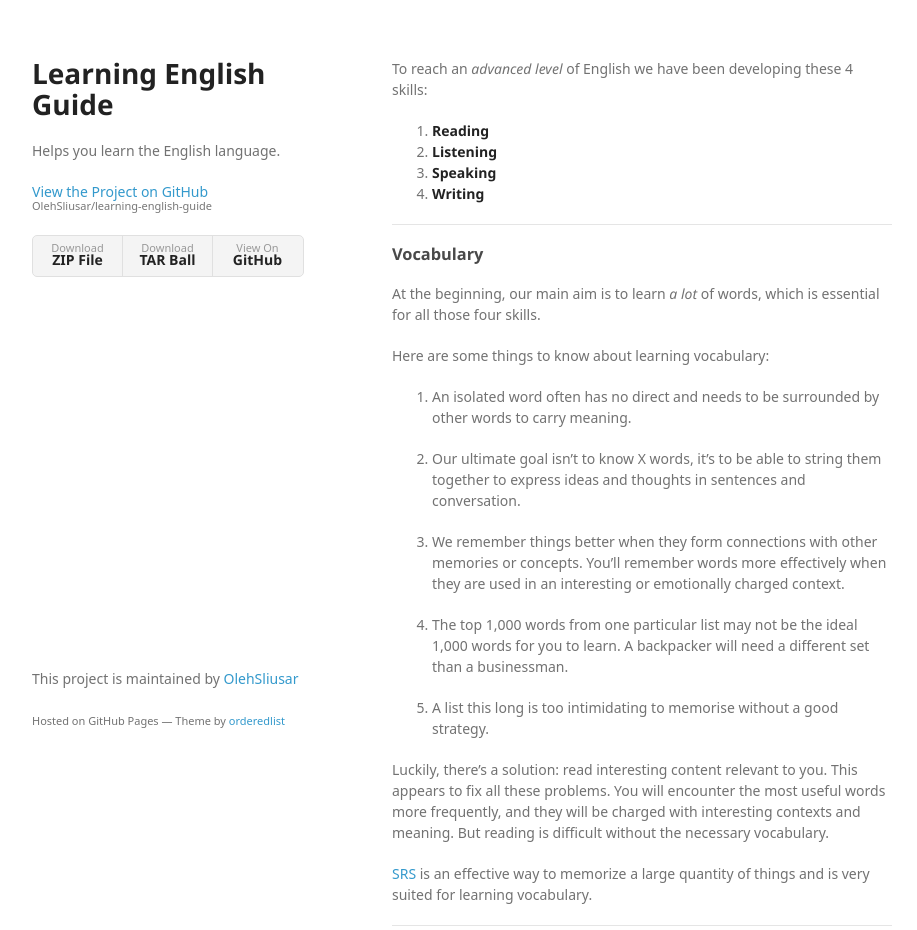
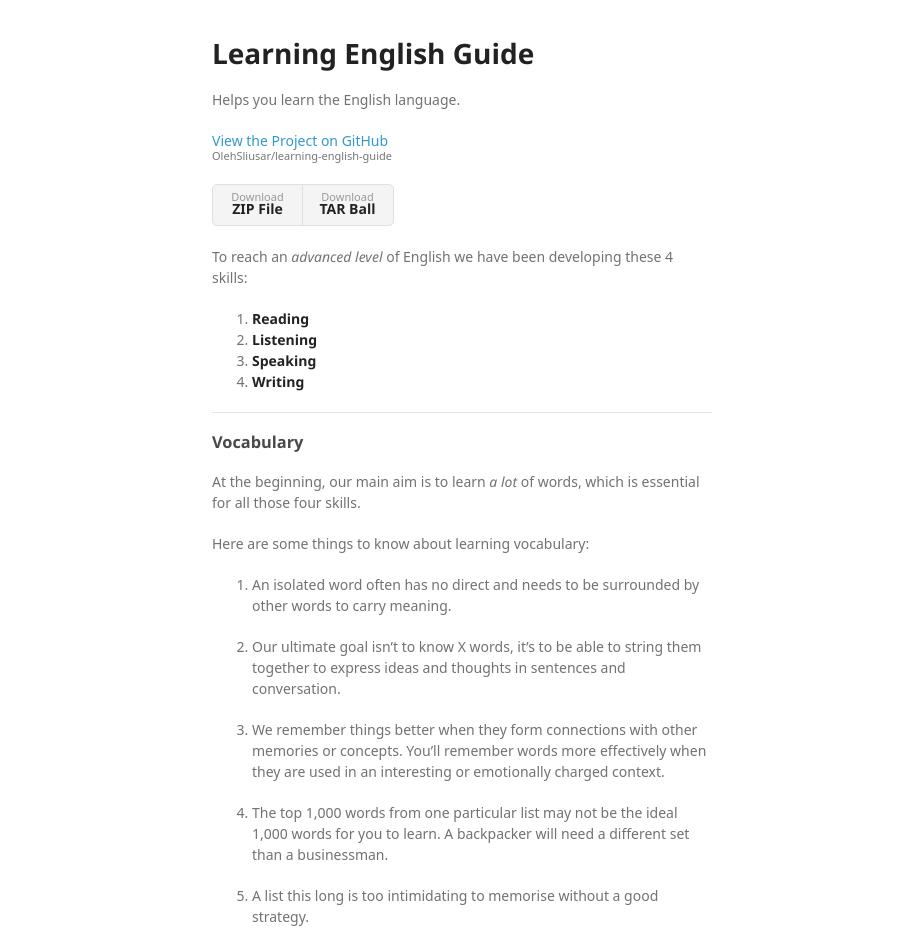
Before and after one commit to OlegSliusar/learning-english-guide, a plain HTML site: page index.html in a window 1280 px wide. Shown: the top 930 px of the page, without its empty margins (178-1095 px from the left). Drawn offline with Linux system fonts and the light colour scheme; a web font is replaced by a local one.

Commit message:
Style page

```diff
--- a/index.html
+++ b/index.html
@@ -24,7 +24,6 @@
         <ul>
           <li><a href="https://github.com/OlehSliusar/learning-english-guide/zipball/master">Download <strong>ZIP File</strong></a></li>
           <li><a href="https://github.com/OlehSliusar/learning-english-guide/tarball/master">Download <strong>TAR Ball</strong></a></li>
-          <li><a href="https://github.com/OlehSliusar/learning-english-guide">View On <strong>GitHub</strong></a></li>
         </ul>
       </header>
       <section>
@@ -115,8 +114,7 @@
 <p>To the extent possible under law, <a href="http://olehsliusar.com">Oleh Sliusar</a> has waived all copyright and related or neighboring rights to this work.</p>
       </section>
       <footer>
-        <p>This project is maintained by <a href="https://github.com/OlehSliusar">OlehSliusar</a></p>
-        <p><small>Hosted on GitHub Pages &mdash; Theme by <a href="https://github.com/orderedlist">orderedlist</a></small></p>
+        <p>This project is maintained by <a href="https://olehsliusar.com">Oleh Sliusar</a></p>
       </footer>
     </div>
     <script src="javascripts/scale.fix.js"></script>
--- a/stylesheets/styles.css
+++ b/stylesheets/styles.css
@@ -56,7 +56,7 @@
 
 body {
   background-color: #fff;
-  padding:50px;
+  padding:30px;
   font: 14px/1.5 "Noto Sans", "Helvetica Neue", Helvetica, Arial, sans-serif;
   color:#727272;
   font-weight:400;
@@ -108,7 +108,7 @@ a:hover small {
 }
 
 .wrapper {
-  width:860px;
+  width:500px;
   margin:0 auto;
 }
 
@@ -158,9 +158,6 @@ img {
 }
 
 header {
-  width:270px;
-  float:left;
-  position:fixed;
   -webkit-font-smoothing:subpixel-antialiased;
 }
 
@@ -171,7 +168,7 @@ header ul {
   background: #f4f4f4;
   border-radius:5px;
   border:1px solid #e0e0e0;
-  width:270px;
+  width:180px;
 }
 
 header li {
@@ -212,7 +209,7 @@ strong {
   font-weight:700;
 }
 
-header ul li + li + li {
+header ul li + li {
   border-right:none;
   width:89px;
 }
@@ -225,7 +222,7 @@ header ul a strong {
 
 section {
   width:500px;
-  float:right;
+  float:center;
   padding-bottom:50px;
 }
 
@@ -243,7 +240,6 @@ hr {
 footer {
   width:270px;
   float:left;
-  position:fixed;
   bottom:50px;
   -webkit-font-smoothing:subpixel-antialiased;
 }
@@ -278,12 +274,12 @@ footer {
 
   header ul {
     position:absolute;
-    right:50px;
+    /*right:50px;*/
     top:52px;
   }
 }
 
-@media print, screen and (max-width: 720px) {
+@media print, screen and (max-width: 920px) {
   body {
     word-wrap:break-word;
   }
@@ -301,17 +297,9 @@ footer {
   }
 }
 
-@media print, screen and (max-width: 480px) {
+@media print, screen and (max-width: 580px) {
   body {
     padding:15px;
-  }
-
-  header ul {
-    width:99%;
-  }
-
-  header li, header ul li + li + li {
-    width:33%;
   }
 }
 
```
Also changed, not shown: 1 other file.
